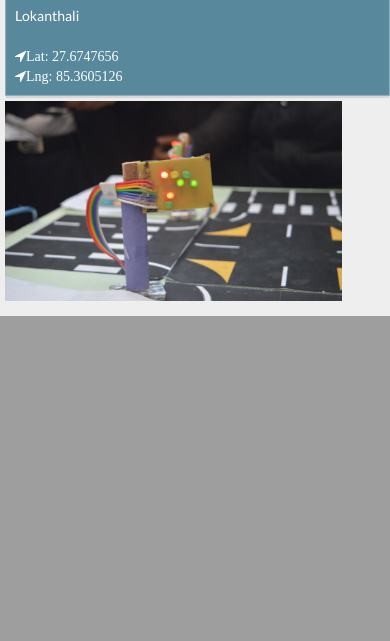
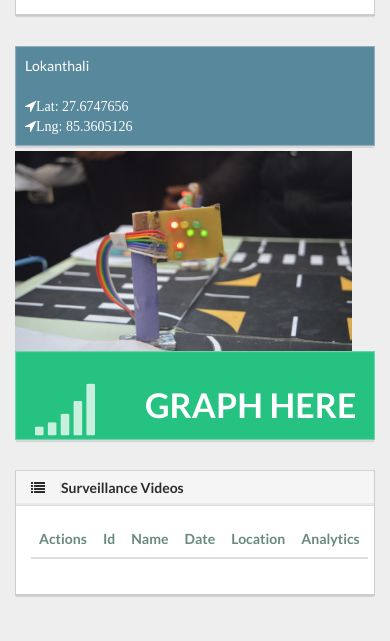
Before and after one commit to dotel-saramsz/TrafficSurveillance, a Django app: page /stations/1 in a window 390 px wide. Shown: the part 530-1171 px from the top of the page. Before the commit the page ends 846 px from the top, so only its background shows below. Run offline with Django 3.2, Linux system fonts and the light colour scheme; data comes from the database, SQL or seed files in the repository; lists and menus that the app fills with data are empty; some libraries are stand-ins or nearby versions.

Commit message:
slight front modif

```diff
--- a/surveillanceapp/templates/surveillanceapp/addnewstation.html
+++ b/surveillanceapp/templates/surveillanceapp/addnewstation.html
@@ -65,7 +65,7 @@
                             <input class="form-control" name="lon_pos" id="lon_pos" placeholder="Drag the marker">
                         </div>
                         <div class="form-group">
-                            <label class="control-label col-sm-6">{{ field.station_pic.label_tag }}</label>
+                            <label class="control-label col-sm-6">{{ form.station_pic.label_tag }}</label>
                             {% render_field form.station_pic class="form-control" %}
 
                         </div>
--- a/surveillanceapp/templates/surveillanceapp/stationdetails.html
+++ b/surveillanceapp/templates/surveillanceapp/stationdetails.html
@@ -1,7 +1,15 @@
 {% extends 'surveillanceapp/base.html' %}
 {% load static %}
 
+{% block extracss %}
+    <style>
+
+    </style>
+{% endblock %}
+
 {%  block main-content %}
+
+
 
     <!--station detail start -->
     <!--overview start-->
@@ -16,8 +24,17 @@
           </div>
     </div>
     <div class="row">
+        <div class="col-lg-12">
+            <ul class="nav nav-tabs">
+              <li class="active"><a data-toggle="tab" href="#">Overview</a></li>
+              <li><a data-toggle="tab" href="#">Performance Charts</a></li>
+
+            </ul>
+        </div>
+    </div>
+    <div class="row" style="margin-top:8px;">
         <!-- station map starts here -->
-            <div class="col-md-6">
+            <div class="col-lg-5">
                 <div class="panel panel-default">
                     <div class="panel-heading">Station Map</div>
                     <div class="panel-body">
@@ -30,9 +47,9 @@
         <!-- station map ends here -->
 
 
-          <div class="col-md-3" style="margin-left: 5px;">
+              <div class="col-lg-3">
                 <!--station info here -->
-              <div class="row">
+
                     <div class="info-box blue-bg" style="margin-bottom: 5px;">
 
                       <div>{{ station.station_name }}</div><br>
@@ -40,30 +57,63 @@
                       <div class="fa fa-location-arrow">Lng: {{ station.lon_pos}}</div>
 
                      </div>
-              </div>
+
                 <!-- station info ends here -->
 
 
 
               <!-- station photo here -->
-            <div class="row">
 
                     <img class="img-responsive" src="{% static station.station_pic.url %}"
                          alt="{{ station.station_name }}" style="width:auto; height:200px;">
-            </div>
+
                 <!-- station photo ends here -->
 
+              </div>
+              <div class="col-lg-4">
+                    <div class="info-box green-bg">
+                      <i class="fa fa-signal"></i>
+                      <div class="count">GRAPH HERE</div>
+                    </div>
               </div>
 
 
 
+     <!-- station info ends here -->
+    </div>
+    <!-- surveillance video list starts here -->
+    <div class="row">
 
-        <!-- station info ends here -->
+        <div class="col-lg-12 col-md-12">
 
+            <div class="panel panel-default">
+              <div class="panel-heading">
+                <h2><i class="fa fa-list"></i><strong>Surveillance Videos</strong></h2>
 
               </div>
 
-    <!--station detail ends here -->
+              <div class="panel-body">
+
+                <!--table starts here-->
+                <table class="table bootstrap-datatable countries">
+                <thead>
+                    <tr>
+                        <th>Actions</th>
+                        <th>Id</th>
+                        <th>Name</th>
+                        <th>Date</th>
+                        <th>Location</th>
+                        <th>Analytics</th>
+
+                    </tr>
+                  </thead>
+                </table>
+              </div>
+            </div>
+    </div>
+    <!-- surveillance video list ends here -->
+
+
 {% endblock %}
 
 {% block extrajs %}
--- a/surveillanceapp/views.py
+++ b/surveillanceapp/views.py
@@ -44,6 +44,7 @@ class StationListView(ListView):
     model = Station
     title="Station List"
     template_name = 'surveillanceapp/stationlist.html'
+    paginate_by=6
     context={
         'title':title
     }
```
Also changed, not shown: surveillanceapp/templates/surveillanceapp/stationlist.html (+31 -4 lines). Lines whose indentation alone changed are shown as unchanged.
